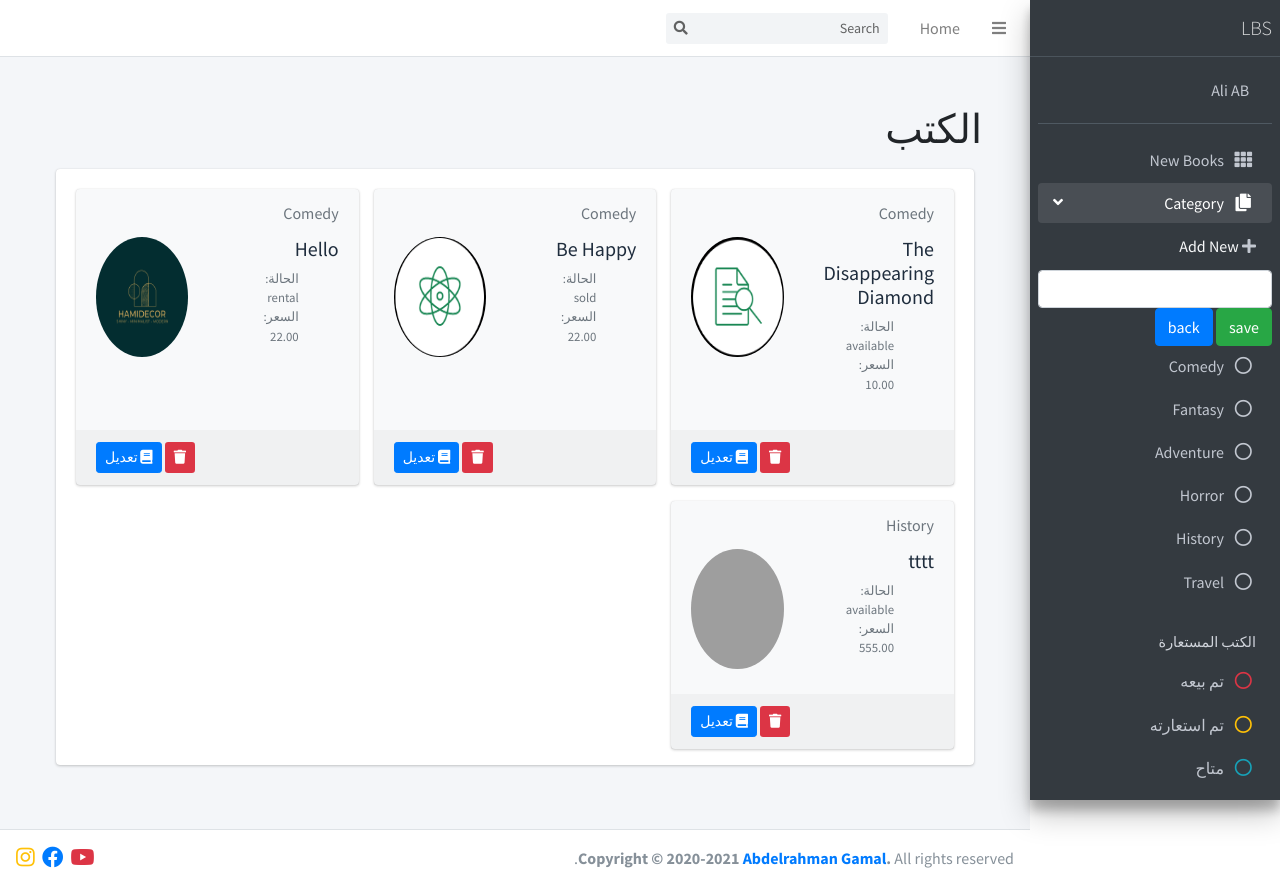
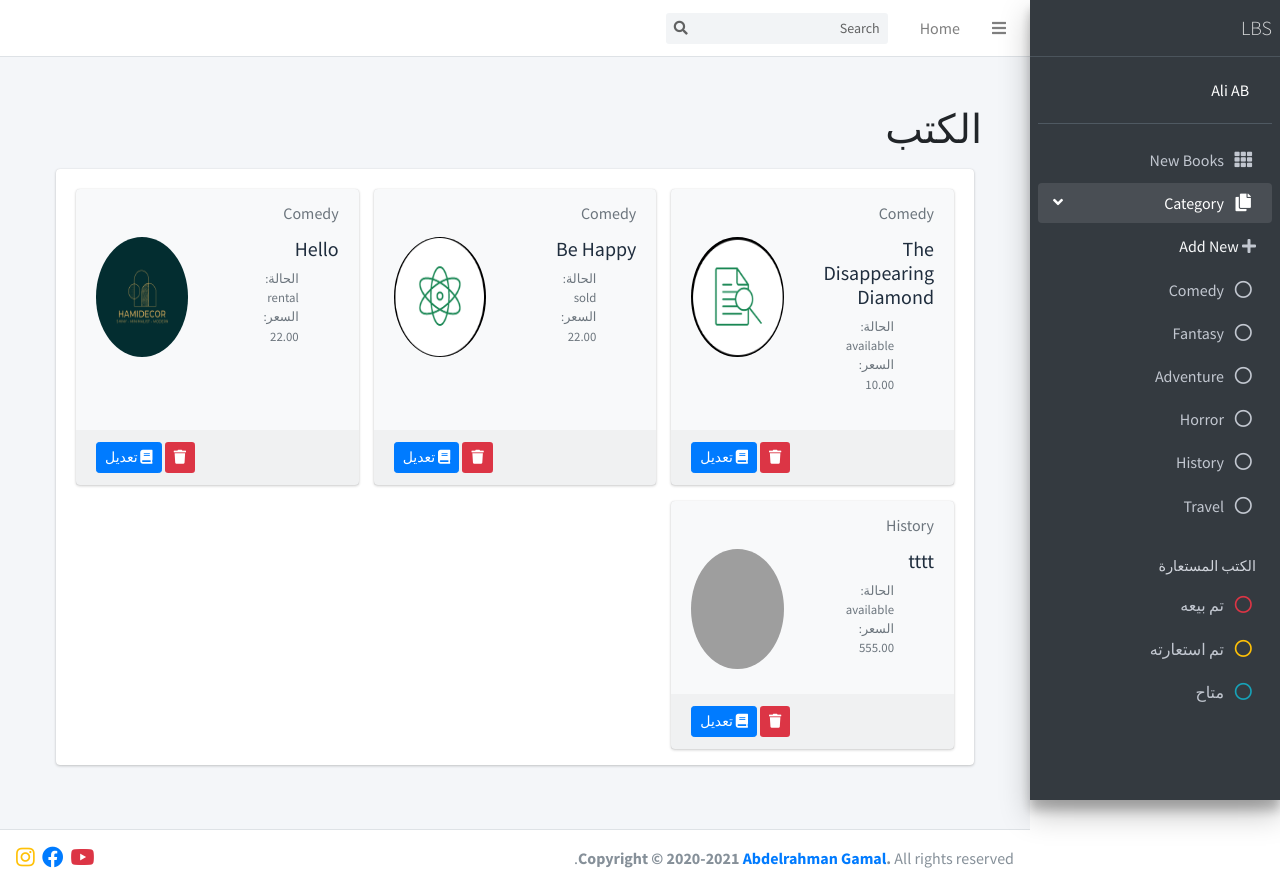
Before and after one commit to AliAbDev11/library-management-system, a Django app: page /books/ in a window 1280 px wide, after a click on "Category". Run offline with Django 5.2, Linux system fonts and the light colour scheme; data comes from the database, SQL or seed files in the repository; some libraries are stand-ins or nearby versions; grey boxes are pictures that could not be loaded.

Commit message:
Update sidebar.html
add urls and category form

```diff
--- a/lmsdashboard/templates/parts/sidebar.html
+++ b/lmsdashboard/templates/parts/sidebar.html
@@ -1,7 +1,8 @@
+  {% load static %}
   <!-- Main Sidebar Container -->
   <aside style="position: fixed;" class="main-sidebar sidebar-dark-primary elevation-4">
     <!-- Brand Logo -->
-    <a href="#" class="brand-link">
+    <a href="{% url 'index' %}" class="brand-link">
       <span class="brand-text font-weight-light">LBS</span>
     </a>
 
@@ -12,7 +13,7 @@
         <div class="image">
         </div>
         <div class="info">
-          <a href="#" class="d-block">Ali AB</a>
+          <span class="d-block text-white">Ali AB</span>
         </div>
       </div>
 
@@ -21,7 +22,7 @@
         <ul class="nav nav-pills nav-sidebar flex-column" data-widget="treeview" role="menu" data-accordion="false">
 
           <li class="nav-item">
-            <a href="#" class="nav-link">
+            <a href="{% url 'books' %}" class="nav-link">
               <i class="nav-icon fas fa-th"></i>
               <p>
                 New Books
@@ -46,11 +47,13 @@
                     </a>
                   </li>
               <form id="cat" method="POST">
-
-                  <input type="text" class="form-control">
-
+                {% csrf_token %}
+                <div id="cl-category">
+                  {% comment %} <input type="text" class="form-control"> {% endcomment %}
+                  {{ CategoryForm }}
                   <button type="submit" class="btn btn-success">save</button>
                   <button id="backcat" class="btn btn-primary ">back</button>
+                </div>
               </form>
                 {% for category in categories %}
                 <li style="cursor: pointer;" class="nav-item">
@@ -65,19 +68,19 @@
 
           <li class="nav-header">الكتب المستعارة</li>
 
-          <li style="cursor: pointer;" class="nav-item">
+          <li style="cursor: pointer;" class="nav-item statussold">
             <a id="statusSold" class="nav-link">
               <i class="nav-icon far fa-circle text-danger"></i>
               <p class="text">تم بيعه</p>
             </a>
           </li>
-          <li style="cursor: pointer;" class="nav-item">
+          <li style="cursor: pointer;" class="nav-item statusrental">
             <a id="" class="nav-link">
               <i class="nav-icon far fa-circle text-warning"></i>
               <p>تم استعارته</p>
             </a>
           </li>
-          <li style="cursor: pointer;" class="nav-item">
+          <li style="cursor: pointer;" class="nav-item statusavailable">
             <a id="" class="nav-link">
               <i class="nav-icon far fa-circle text-info"></i>
               <p>متاح</p>
```
